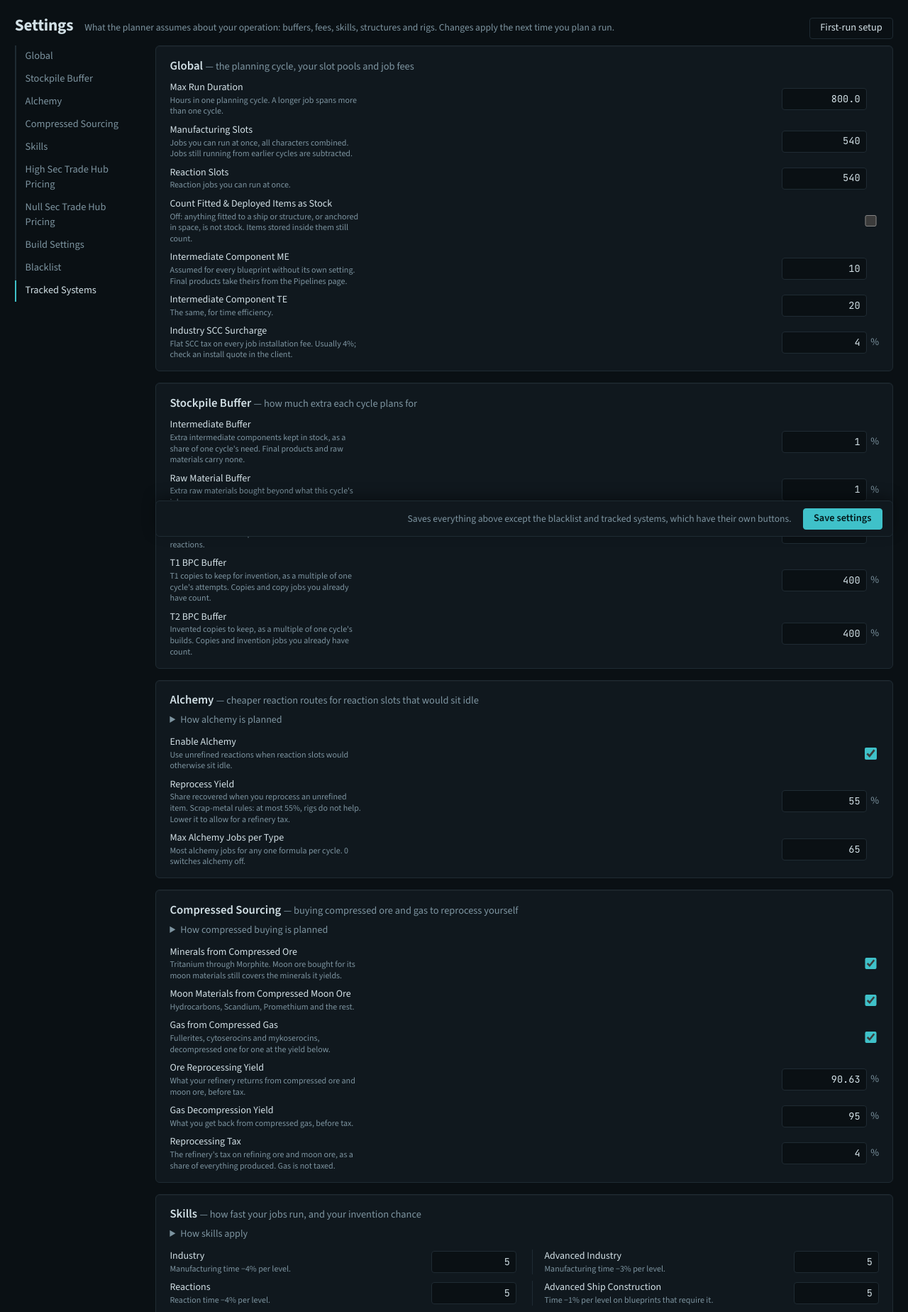
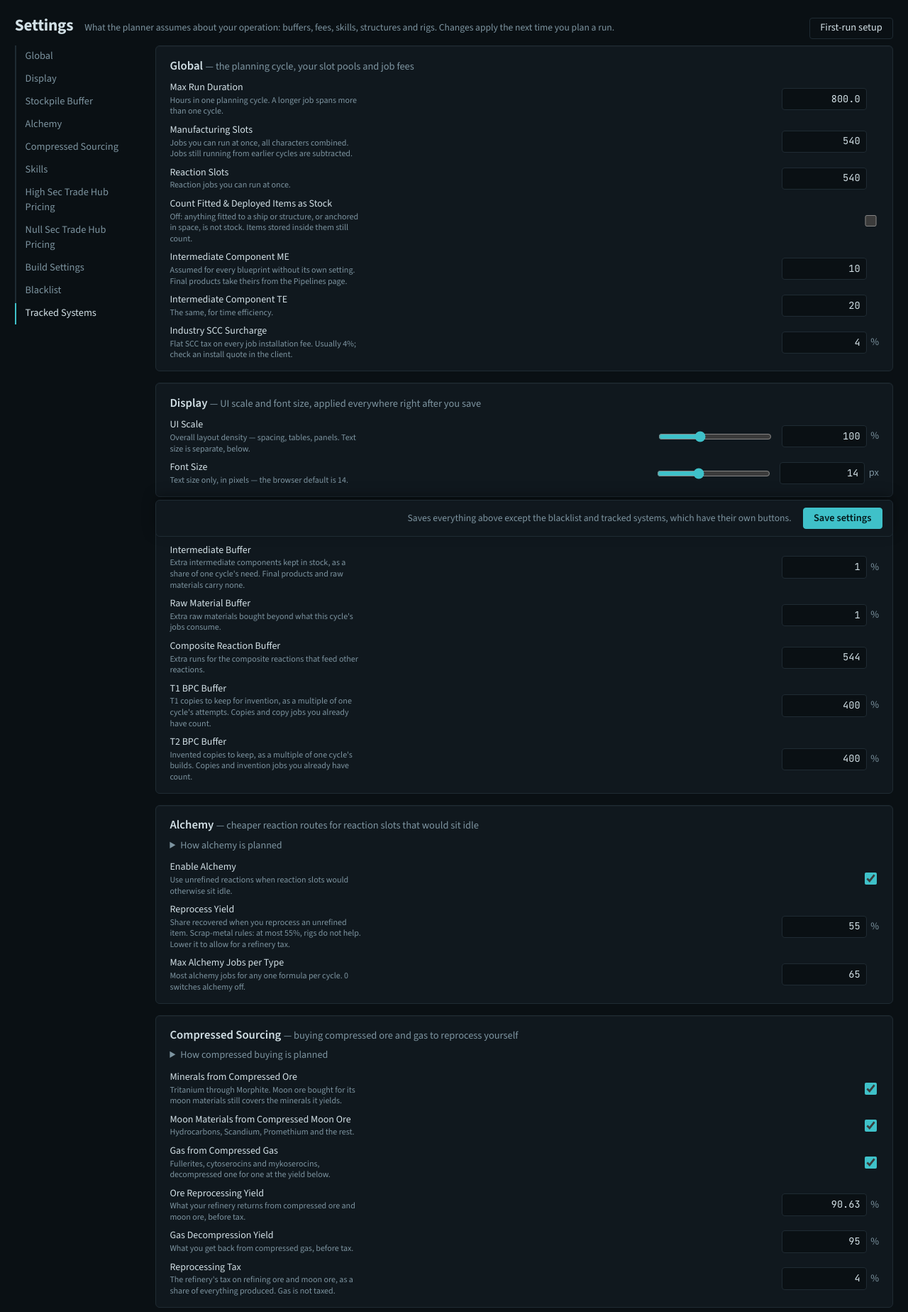
Before and after one commit to Tetrakill/MAGOO, a Flask app: page /settings in a window 1280 px wide. Shown: the part 44-1892 px from the top of the page at 71% size. Run offline with Flask 3, Linux system fonts and the light colour scheme; data comes from the database, SQL or seed files in the repository; data that the repository does not hold is empty; some libraries are stand-ins or nearby versions.

Commit message:
Add UI Scale and Font Size settings (562 tests)
Two new Display panel controls (slider + exact-value textbox), persisted
server-side and applied site-wide via --ui-scale/--font-size-base CSS
variables set on <html> from the same nav_status() settings query.

Co-Authored-By: Claude Sonnet 5 <noreply@anthropic.com>
Claude-Session: https://claude.ai/code/session_014eqWmropb4rAaMWTfQrNFp

```diff
--- a/magoo/store.py
+++ b/magoo/store.py
@@ -631,6 +631,10 @@ _MIGRATIONS = (
     # The bases a run was planned under (vintage for the run pages).
     "ALTER TABLE index_run ADD COLUMN hub_price_basis TEXT",
     "ALTER TABLE index_run ADD COLUMN structure_price_basis TEXT",
+    # Schema 9 (v1.27): UI Scale / Font Size settings, applied site-wide
+    # via CSS custom properties (see base.html).
+    "ALTER TABLE settings ADD COLUMN ui_scale REAL NOT NULL DEFAULT 1.0",
+    "ALTER TABLE settings ADD COLUMN font_size_px INTEGER NOT NULL DEFAULT 14",
 )
 
 # Persisted ESI state so planning is decoupled from the (slow) ESI pull.
@@ -1142,6 +1146,11 @@ class Settings:
     # the best order — the market is then a single unbounded rung.
     hub_price_basis: str = "ladder"
     structure_price_basis: str = "ladder"
+    # v1.27: display prefs, applied to every page via base.html's --ui-scale
+    # / --font-size-base CSS variables. ui_scale is a fraction (1.0 = 100%,
+    # 0.5-2.0 range); font_size_px is plain pixels (11-20 range).
+    ui_scale: float = 1.0
+    font_size_px: int = 14
 
     def compressed_groups(self) -> frozenset[int]:
         """The raw groups compressed sourcing may cover — one toggle each
--- a/magoo/templates/base.html
+++ b/magoo/templates/base.html
@@ -1,5 +1,6 @@
+{% set ns = nav_status() %}
 <!doctype html>
-<html lang="en">
+<html lang="en" style="--ui-scale:{{ ns.ui_scale }}; --font-size-base:{{ ns.font_size_px }}px;">
 <head>
 <meta charset="utf-8">
 <title>{% block title %}Magoo{% endblock %} · Magoo</title>
@@ -22,10 +23,18 @@
   --ui: "Source Sans 3", "Segoe UI", system-ui, sans-serif;
   --mono: "JetBrains Mono", Consolas, ui-monospace, monospace;
   --r-panel: 6px; --r-btn: 4px;
+  /* v1.27 display prefs: overridden per-request by the inline style on
+     <html> (see base.html's <html> tag); these are just the fallback
+     if that's ever missing. */
+  --ui-scale: 1; --font-size-base: 14px;
 }
 * { box-sizing: border-box; }
+/* UI Scale: rescales every rem-based dimension in this stylesheet
+   (spacing, table widths, the sidenav, …) without touching text size —
+   that's --font-size-base below, which is px and stays independent. */
+html { font-size: calc(100% * var(--ui-scale)); }
 body { margin: 0; background: var(--bg); color: var(--text);
-       font: 14px/1.45 var(--ui); }
+       font: var(--font-size-base)/1.45 var(--ui); }
 
 /* ---- nav ---- */
 nav { display: flex; align-items: center; gap: 1.4rem; padding: 0 1.3rem; height: 44px;
@@ -344,6 +353,8 @@ table.pipelines td form.inline:has(select + select) { display: inline-grid; gap:
 .withunit { display: inline-flex; align-items: center; gap: .35rem; color: var(--dim);
             justify-self: end; font-size: .9rem; }
 .withunit input { width: 6.5rem; }
+.slider-pair { display: flex; align-items: center; gap: .7rem; justify-self: end; }
+.slider-pair input[type=range] { width: 10rem; accent-color: var(--accent); }
 details.help { margin: -.2rem 0 .7rem; font-size: .88rem; }
 details.help summary { color: var(--dim); }
 details.help p { margin: .3rem 0 0; max-width: 80ch; }
@@ -716,7 +727,6 @@ document.addEventListener("DOMContentLoaded", function () {
 </script>
 </head>
 <body>
-{% set ns = nav_status() %}
 {% set ep = request.endpoint or '' %}
 <nav>
   <a class="brand" href="{{ url_for('dashboard') }}"><span class="mark"></span>
--- a/magoo/templates/settings.html
+++ b/magoo/templates/settings.html
@@ -15,6 +15,7 @@
 <div class="settings">
 <aside class="sidenav">
   <a href="#global">Global</a>
+  <a href="#display">Display</a>
   <a href="#stockpile">Stockpile Buffer</a>
   <a href="#alchemy">Alchemy</a>
   <a href="#compressed">Compressed Sourcing</a>
@@ -52,6 +53,28 @@
       <small>Flat SCC tax on every job installation fee. Usually 4%; check an install quote in the client.</small></label>
     <span class="withunit"><input id="industry_scc_pct" name="industry_scc_pct" type="number" step="0.01" min="0" max="20"
            value="{{ settings.industry_scc_surcharge|pct }}">%</span>
+  </div>
+</div>
+
+<div class="panel" id="display">
+  <h2>Display <span class="muted">— UI scale and font size, applied everywhere right after you save</span></h2>
+  <div class="fields">
+    <label for="ui_scale_range">UI Scale
+      <small>Overall layout density — spacing, tables, panels. Text size is separate, below.</small></label>
+    <span class="slider-pair">
+      <input id="ui_scale_range" type="range" min="50" max="200" step="5"
+             value="{{ settings.ui_scale|pct }}">
+      <span class="withunit"><input id="ui_scale_pct" name="ui_scale_pct" type="number" min="50" max="200" step="1"
+             value="{{ settings.ui_scale|pct }}">%</span>
+    </span>
+    <label for="font_size_range">Font Size
+      <small>Text size only, in pixels — the browser default is 14.</small></label>
+    <span class="slider-pair">
+      <input id="font_size_range" type="range" min="11" max="20" step="1"
+             value="{{ settings.font_size_px }}">
+      <span class="withunit"><input id="font_size_px" name="font_size_px" type="number" min="11" max="20" step="1"
+             value="{{ settings.font_size_px }}">px</span>
+    </span>
   </div>
 </div>
 
@@ -457,4 +480,27 @@
 </div>
 </div>
 </div>
+
+<script>
+// Display panel: each slider stays in sync with its exact-value textbox
+// (either can drive the other) and previews live via the same
+// --ui-scale / --font-size-base custom properties base.html sets on
+// <html> from the saved settings (see layoutAligned's --item-col above
+// for the same style.setProperty technique).
+[
+  ["ui_scale_range", "ui_scale_pct", "--ui-scale", v => v / 100],
+  ["font_size_range", "font_size_px", "--font-size-base", v => v + "px"],
+].forEach(([rangeId, numberId, cssVar, toCssValue]) => {
+  const range = document.getElementById(rangeId);
+  const number = document.getElementById(numberId);
+  const apply = v => document.documentElement.style.setProperty(cssVar, toCssValue(v));
+  range.addEventListener("input", () => { number.value = range.value; apply(+range.value); });
+  number.addEventListener("input", () => {
+    if (number.value === "") return;
+    const clamped = Math.min(+number.max, Math.max(+number.min, +number.value));
+    range.value = clamped;
+    apply(clamped);
+  });
+});
+</script>
 {% endblock %}
--- a/magoo/web.py
+++ b/magoo/web.py
@@ -788,7 +788,8 @@ def _settings_save(c, form):
         "compressed_minerals_enabled = ?, compressed_moon_enabled = ?, "
         "compressed_gas_enabled = ?, compressed_ore_yield = ?, "
         "compressed_gas_yield = ?, compressed_reprocess_tax = ?, "
-        "hub_price_basis = ?, structure_price_basis = ? "
+        "hub_price_basis = ?, structure_price_basis = ?, "
+        "ui_scale = ?, font_size_px = ? "
         "WHERE id = 1",
         (
             margin,
@@ -852,6 +853,8 @@ def _settings_save(c, form):
             min(0.5, max(0.0, pct_field("compressed_tax_pct"))),
             hub_basis,
             structure_basis,
+            min(2.0, max(0.5, pct_field("ui_scale_pct"))),
+            min(20, max(11, int_field("font_size_px"))),
         ),
     )
     # Security is chosen as a band (high/low/null) and stored as a
@@ -1299,6 +1302,12 @@ def create_app() -> Flask:
             "prices_stale": px_age is None or px_age > STALE_SECONDS,
             "corp_isk": snap["corporation_isk"] if snap else None,
             "sde_build": ref().sde_build(),
+            # Display prefs (v1.27): base.html reads these off the same
+            # nav_status() call — settings_ is already fetched above — to
+            # set --ui-scale/--font-size-base on <html> before first paint,
+            # so no separate context-processor query is needed.
+            "ui_scale": settings_.ui_scale,
+            "font_size_px": settings_.font_size_px,
         }
 
     @app.context_processor
```
Also changed, not shown: tests/conftest.py (+1 -0 lines), tests/test_web_lifecycle.py (+26 -0 lines).
